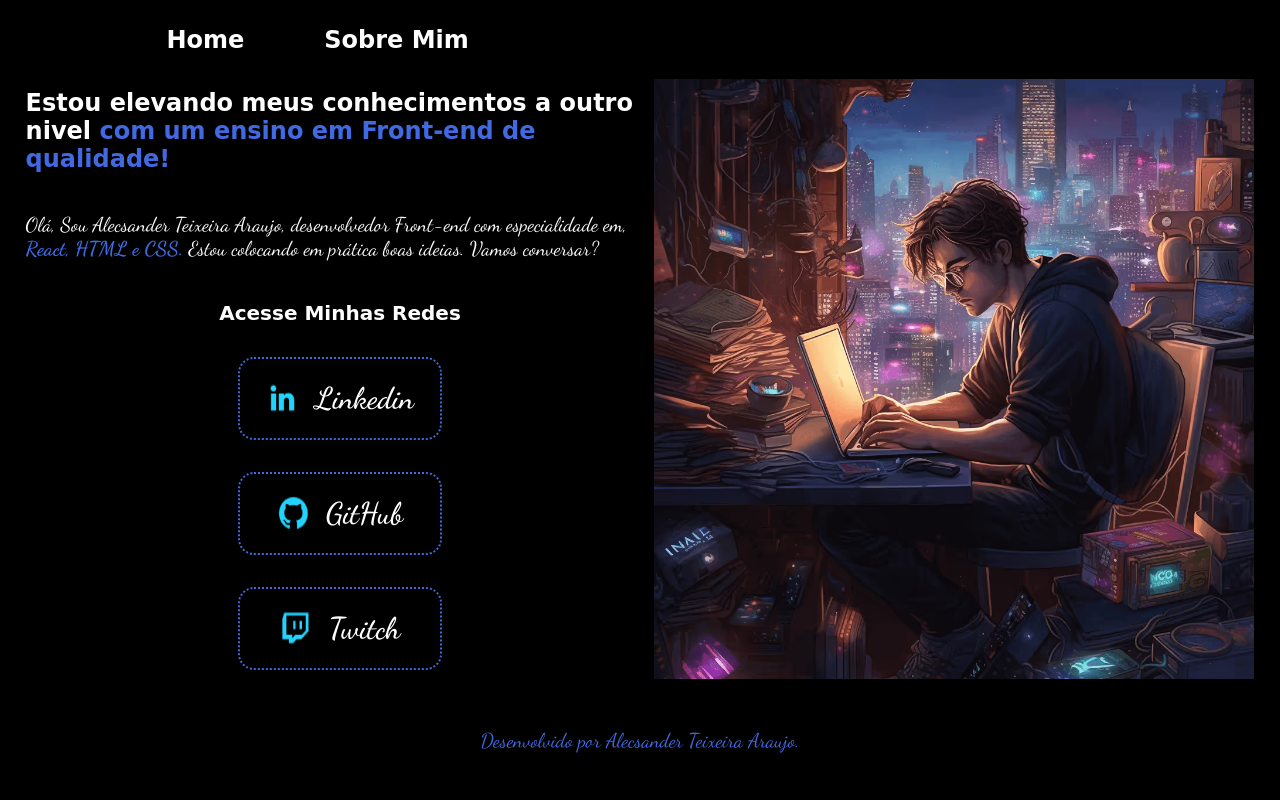
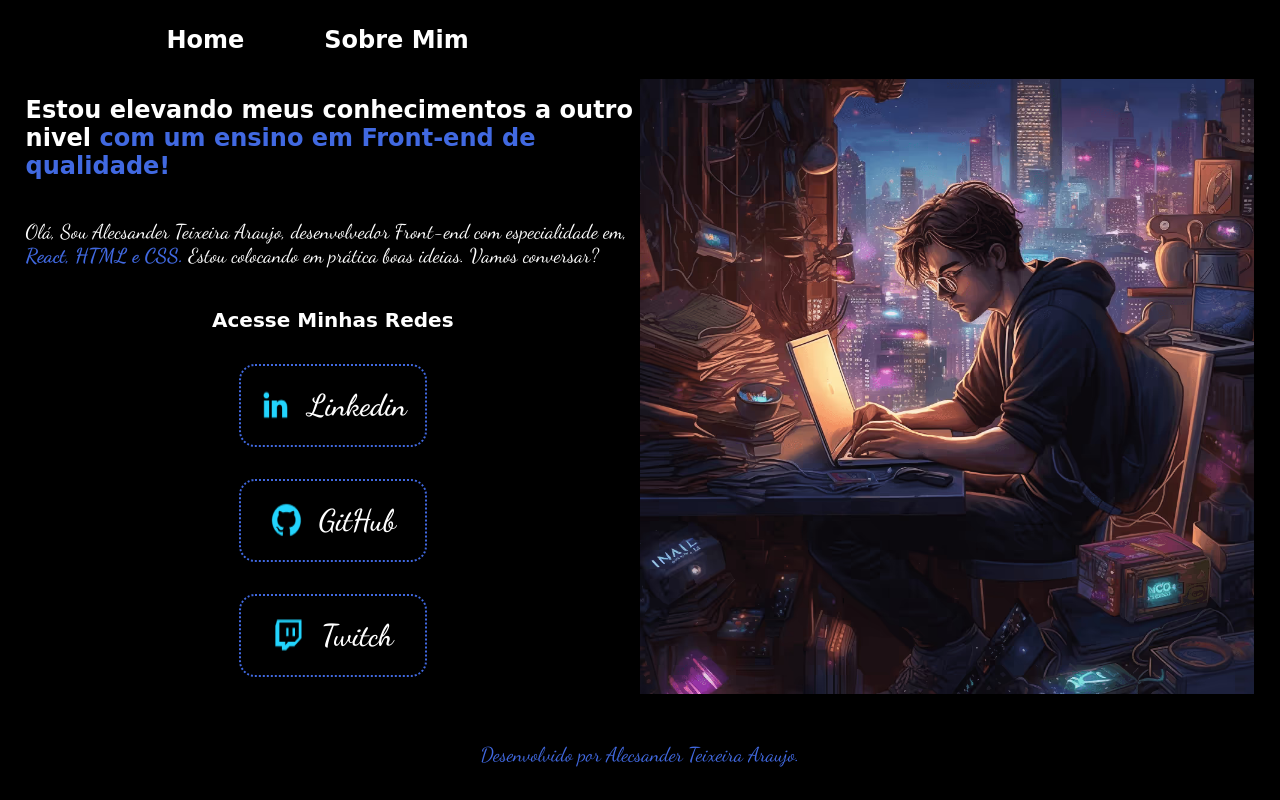
Before and after one commit to alecsanderTaraujo/HTML_CSS, a plain HTML site: page index.html in a window 1280 px wide. Drawn offline with Linux system fonts and the light colour scheme; a web font is replaced by a local one.

Commit message:
Ajustado imagens

```diff
--- a/stryles/style.css
+++ b/stryles/style.css
@@ -47,7 +47,7 @@ body {
 }
 
 .Apresentacao__conteudo{
-    width:auto;
+    width: 50%;
     display: flex;
     flex-direction: column;
     gap: 40px;
@@ -97,7 +97,7 @@ body {
 .Botoes{
     color:var(--cor-terceira);
     border: 2px dotted var(--cor-segunda);
-    width: 200px;
+    width: 30%;
     text-align: center;
     border-radius: 16px;
     font-size: 1.88rem;
@@ -123,5 +123,5 @@ body {
     font-size: 1.25rem;
 }
 .imagem_jovem{
-    width: 600px;
+    width: 50%;
 }
```
